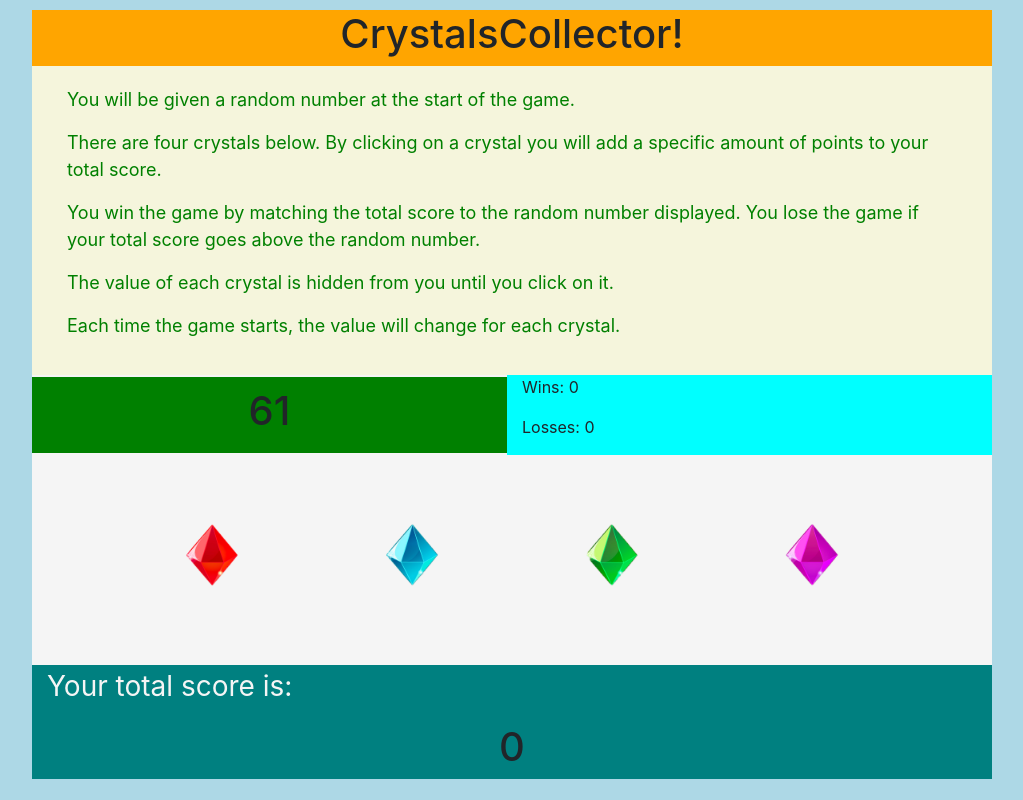
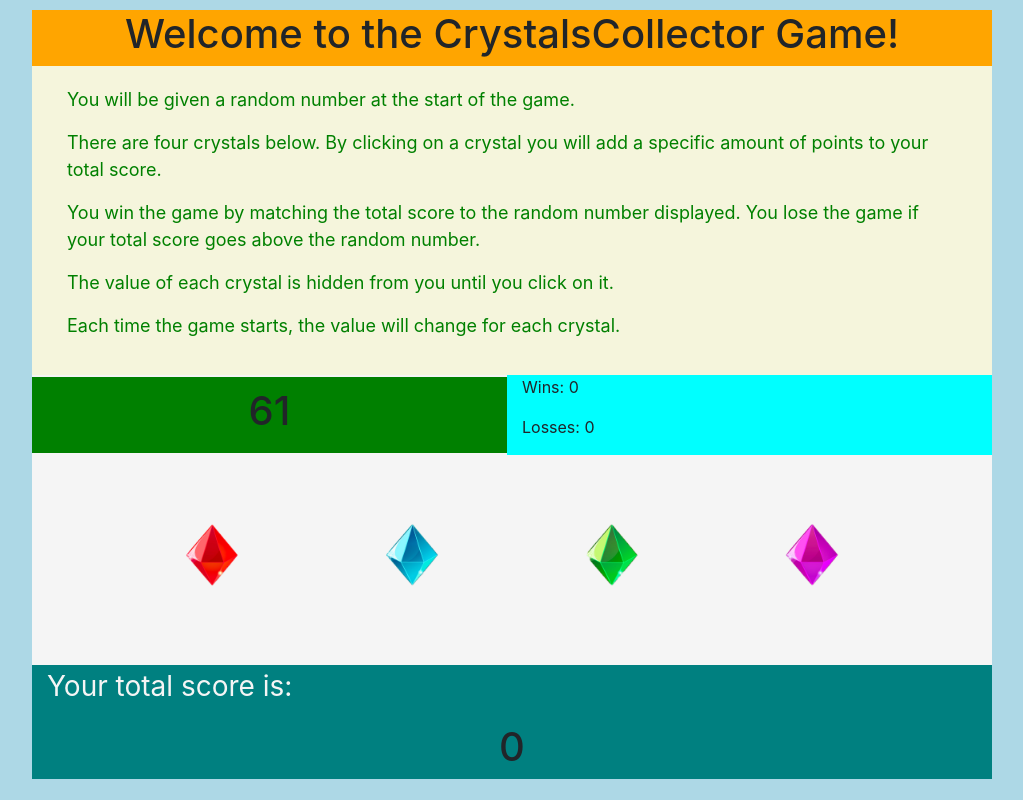
Before and after one commit to devantej2/unit-4-game, a plain HTML site: page index.html in a window 1280 px wide. Shown: the whole page, without its empty margins (128-1151 px from the left). Drawn offline with nearby package versions, Linux system fonts and the light colour scheme.

Commit message:
For testing purposes

```diff
--- a/index.html
+++ b/index.html
@@ -19,7 +19,7 @@
     <div class="container">
         <div class="row header">
             <div class="col">
-                <h1>CrystalsCollector!</h1>
+                <h1>Welcome to the CrystalsCollector Game!</h1>
             </div>
         </div>
 
```
